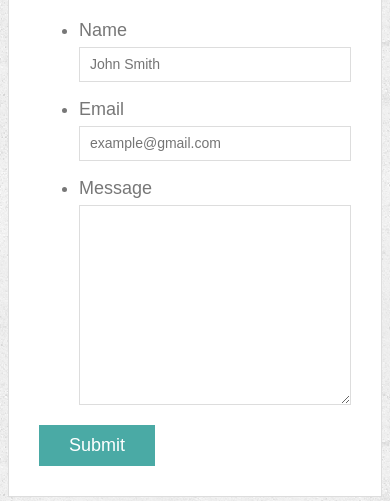
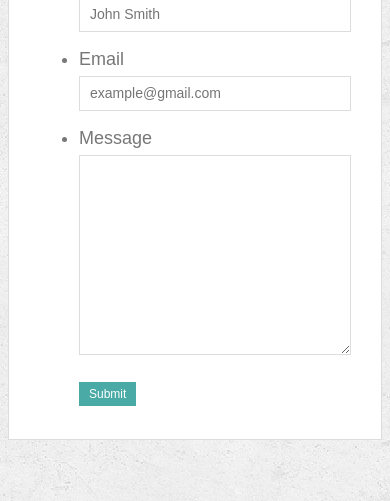
Before and after one commit to easternlai/responsive-portfolio, a plain HTML site: page contact.html in a window 390 px wide. Shown: the part 343-844 px from the top of the page. Drawn offline with Linux system fonts and the light colour scheme.

Commit message:
fixed main-wrapper for smart devices

```diff
--- a/assets/css/style.css
+++ b/assets/css/style.css
@@ -232,7 +232,23 @@ input[type=submit] {
   }
 
   #main-container {
-    padding-top: 200px;
+    padding-top: 150px;
+    margin-bottom: 150px;
   }
 
+  input[type=submit] {
+    padding: 5px 10px;
+    font-size: 12px;
+    color: #ffffff;
+    cursor: pointer;
+    background: #4aaaa5;
+    border: 0 none;
+    margin-left: 40px;
+  }
+
+  .work {
+    left: 15%;
+  }
+
+
 }
```
